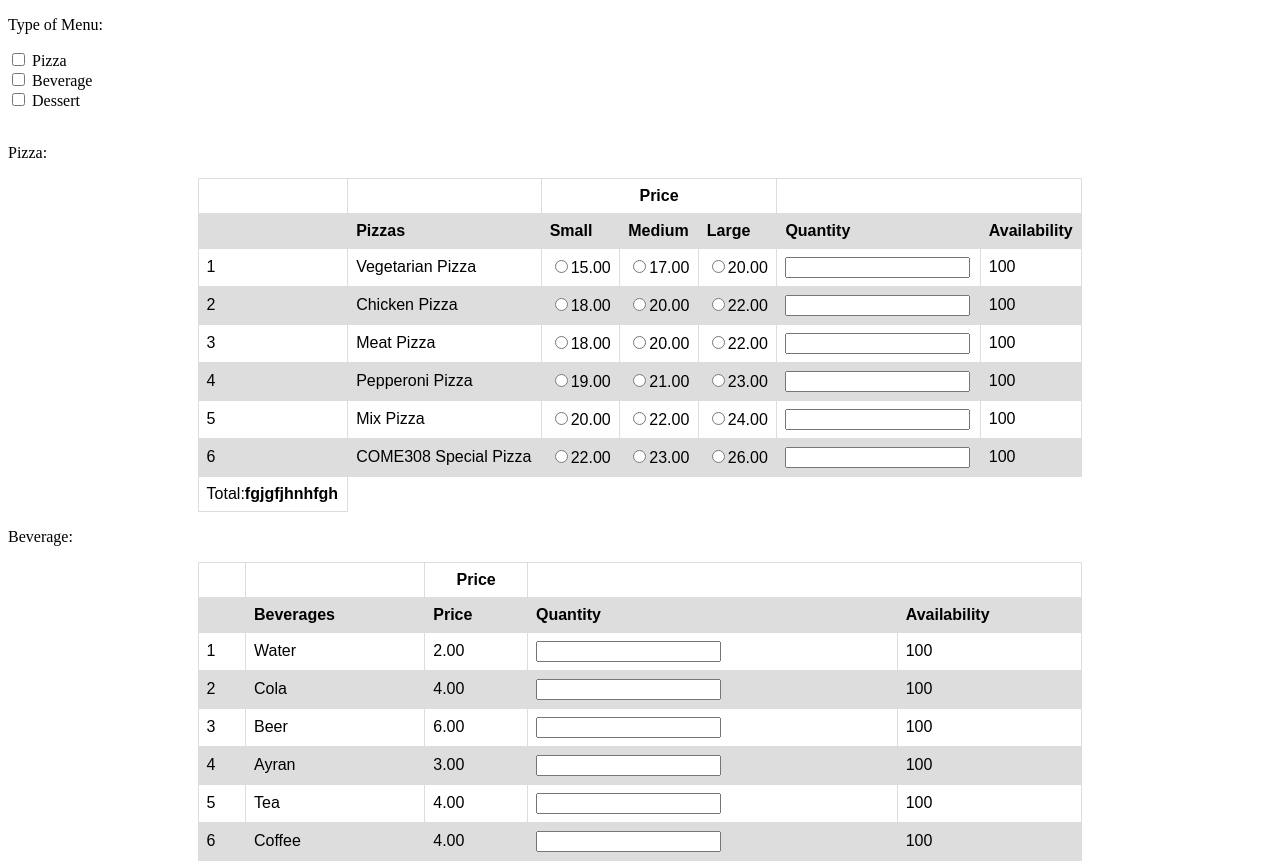
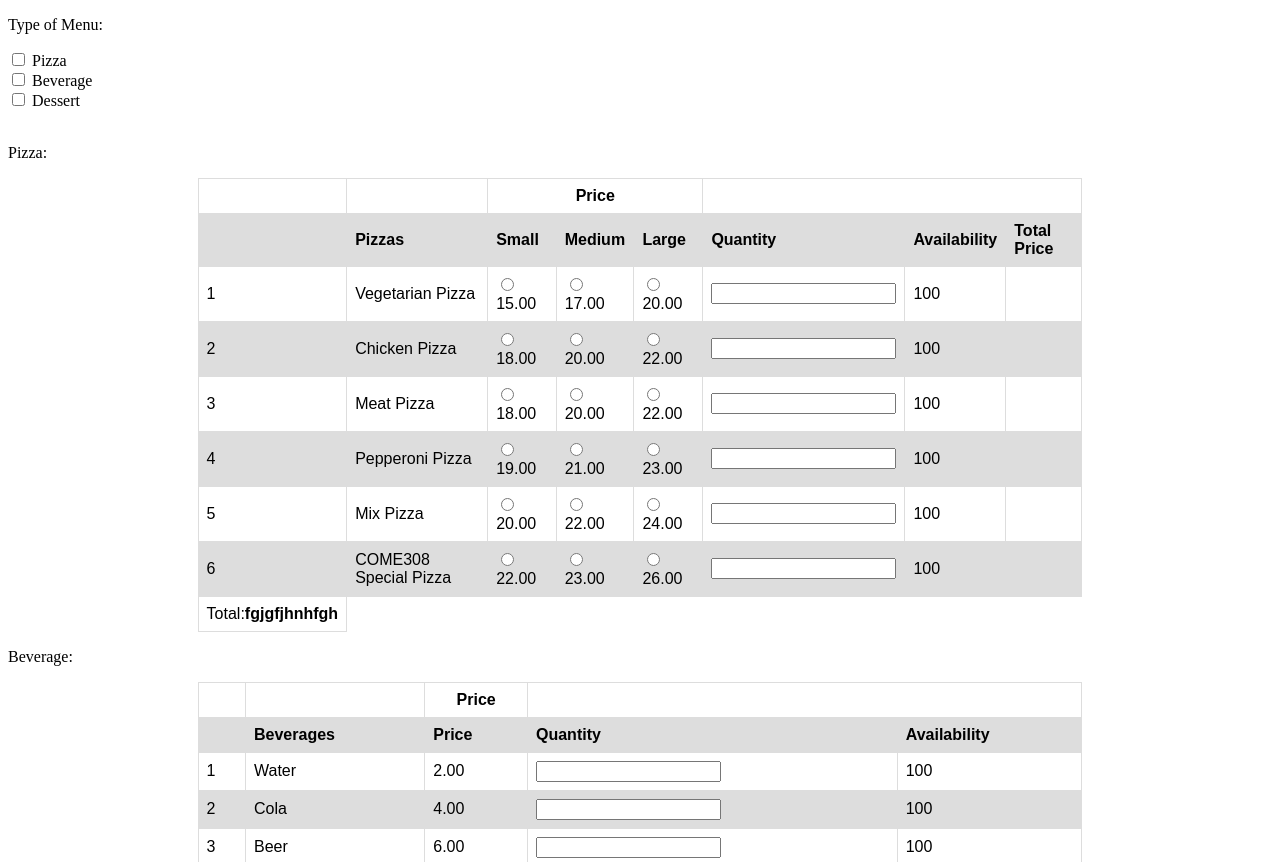
Before and after one commit to MeteK7/Pizza-Ordering-Website, a PHP site: page /order.php in a window 1280 px wide. Shown: the part 367-1229 px from the top of the page. Run offline with PHP 8.4, Linux system fonts and the light colour scheme; a user stored in the database is signed in; data comes from the database, SQL or seed files in the repository; data that the repository does not hold is empty.

Commit message:
Total price calculation method is composed.

```diff
--- a/order.php
+++ b/order.php
@@ -43,18 +43,35 @@ function get_pizza_quantity(){
 			//document.write("Availability= "+availabilityInStock.innerHTML);
 
 		}
-		function calculateTotal(){
+		function calculateGrandTotal(idQuantity, oldPrice){
 			var price=document.getElementsByName('rb-price-pizza');
+			var quantityByUser=document.getElementById(idQuantity);
+			var newPrice=0;
+			var totalPrice=document.getElementById('grand-total-price-pizza');
 
 			for (var sizePrice of price)
 			{
 				if (sizePrice.checked) {
-					document.getElementById('total-price-pizza').innerHTML=sizePrice.value;
+					newPrice=(sizePrice.value*quantityByUser.value);
 				}
 			}
-
+			totalPrice.innerHTML=(totalPrice-oldPrice)+newPrice;
 		}
 
+		function calculateTotal(idQuantity,idTotalPrice){
+			var sizePrice=document.getElementsByName('rb-price-pizza');
+			var quantityByUser=document.getElementById(idQuantity);
+			var totalPrice=document.getElementById(idTotalPrice);
+			var newPrice=0;
+
+			for (var rbPrice of sizePrice)
+			{
+				if (rbPrice.checked) {
+					newPrice=(rbPrice.value*quantityByUser.value);
+				}
+			}
+			totalPrice.innerHTML=newPrice;
+		}
 		/*function doSomething(){
 			document.getElementById('total-price-pizza').innerHTML="TEST";
 		}
@@ -114,7 +131,7 @@ function get_pizza_quantity(){
 							<th></th>
 							<th></th>
 							<th colspan="3" class="th-price">Price</th>
-							<th colspan="2"></th>
+							<th colspan="3"></th>
 						</tr>
 						<tr>
 							<th></th>
@@ -124,6 +141,7 @@ function get_pizza_quantity(){
 							<th>Large</th>
 							<th>Quantity</th>
 							<th>Availability</th>
+							<th>Total Price</th>
 						</tr>
 						<?php
 						if ($result_pizza->num_rows > 0)
@@ -140,15 +158,20 @@ function get_pizza_quantity(){
 									<td><input type="radio" id="rb-pizza-price-large" name="rb-price-pizza" value="<?php echo $data_pizza['price_large']; ?>"><?php echo $data_pizza['price_large']; ?></td>
 									<td>
 										<input
-										onkeyup="calculateAvailabilityById(
+										onkeyup="
+										calculateAvailabilityById(
 											'qty-pizza-<?php echo $data_pizza['id'];?>',
 											'availability-pizza-<?php echo $data_pizza['id'];?>',
 											'availability-pizza-const-<?php echo $data_pizza['id'];?>'
-											);calculateTotal();"
+											);
+										calculateTotal('qty-pizza-<?php echo $data_pizza['id'];?>',
+											'total-price-pizza-<?php echo $data_pizza['id'];?>'
+											);"
 											type="text"
 											id="qty-pizza-<?php echo $data_pizza['id'];?>"
 											name="pizza">
 										</td>
+
 										<td id="availability-pizza-<?php echo $data_pizza['id'];?>">
 											<?php echo $data_pizza['availability']; ?>
 										</td>
@@ -156,6 +179,7 @@ function get_pizza_quantity(){
 										<td style="display:none;" id="availability-pizza-const-<?php echo $data_pizza['id'];?>">
 											<?php echo $data_pizza['availability']; ?>
 										</td>
+										<td id="total-price-pizza-<?php echo $data_pizza['id'];?>"></td>
 									</tr>
 									<?php
 									$counter++;
@@ -171,7 +195,7 @@ function get_pizza_quantity(){
 							}
 							?>
 							<tr>
-								<td>Total:<strong id="total-price-pizza">fgjgfjhnhfgh</strong></td>
+								<td>Total:<strong id="grand-total-price-pizza">fgjgfjhnhfgh</strong></td>
 							</tr>
 						</table>
 					</center>
```
